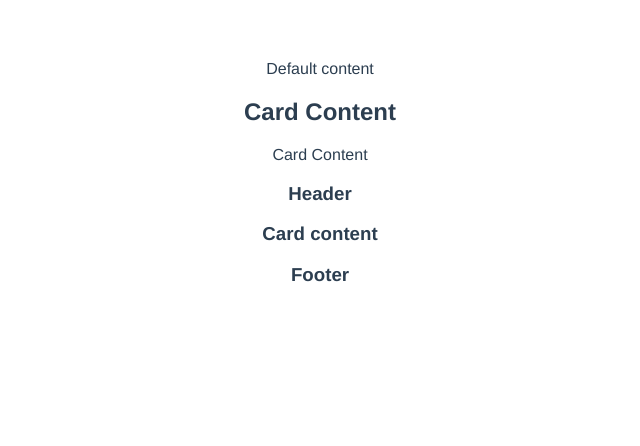
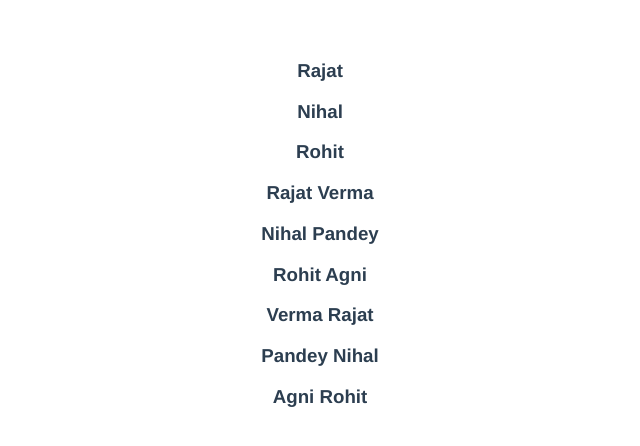
Before and after one commit to rajat2502/Learning_Vuejs, a Vue app in the folder hello-vue-2/: page / in a window 1280 px wide. Shown: the top 446 px of the page, without its empty margins (320-960 px from the left). Built offline with nearby package versions, Linux system fonts and the light colour scheme.

Commit message:
learn slot props

```diff
--- a/hello-vue-2/src/App.vue
+++ b/hello-vue-2/src/App.vue
@@ -1,24 +1,25 @@
 <template>
-  <Card></Card>
-  <Card><h2>Card Content</h2></Card>
-  <Card>Card Content</Card>
-  <Card>
-    <template v-slot:header>
-      <h3>Header</h3>
-    </template>
+  <NameList
+    ><template v-slot:default="slotProps">{{
+      slotProps.firstName
+    }}</template></NameList
+  >
 
-    <template v-slot:default>
-      <h3>Card content</h3>
-    </template>
+  <NameList
+    ><template v-slot:default="slotProps"
+      >{{ slotProps.firstName }} {{ slotProps.lastName }}</template
+    ></NameList
+  >
 
-    <template v-slot:footer>
-      <h3>Footer</h3>
-    </template>
-  </Card>
+  <NameList
+    ><template v-slot:default="slotProps"
+      >{{ slotProps.lastName }} {{ slotProps.firstName }}</template
+    ></NameList
+  >
 </template>
 
 <script>
-import Card from './components/Card.vue';
+import NameList from './components/NameList.vue';
 
 export default {
   name: 'App',
@@ -26,7 +27,7 @@ export default {
     return {};
   },
   methods: {},
-  components: { Card },
+  components: { NameList },
 };
 </script>
 
--- /dev/null
+++ b/hello-vue-2/src/components/NameList.vue
@@ -0,0 +1,22 @@
+<template>
+  <h3 v-for="name in names" :key="name.firstName">
+    <slot :firstName="name.firstName" :lastName="name.lastName"></slot>
+  </h3>
+</template>
+
+<script>
+export default {
+  name: 'NameList',
+  data() {
+    return {
+      names: [
+        { firstName: 'Rajat', lastName: 'Verma' },
+        { firstName: 'Nihal', lastName: 'Pandey' },
+        { firstName: 'Rohit', lastName: 'Agni' },
+      ],
+    };
+  },
+};
+</script>
+
+<style scoped></style>
```
